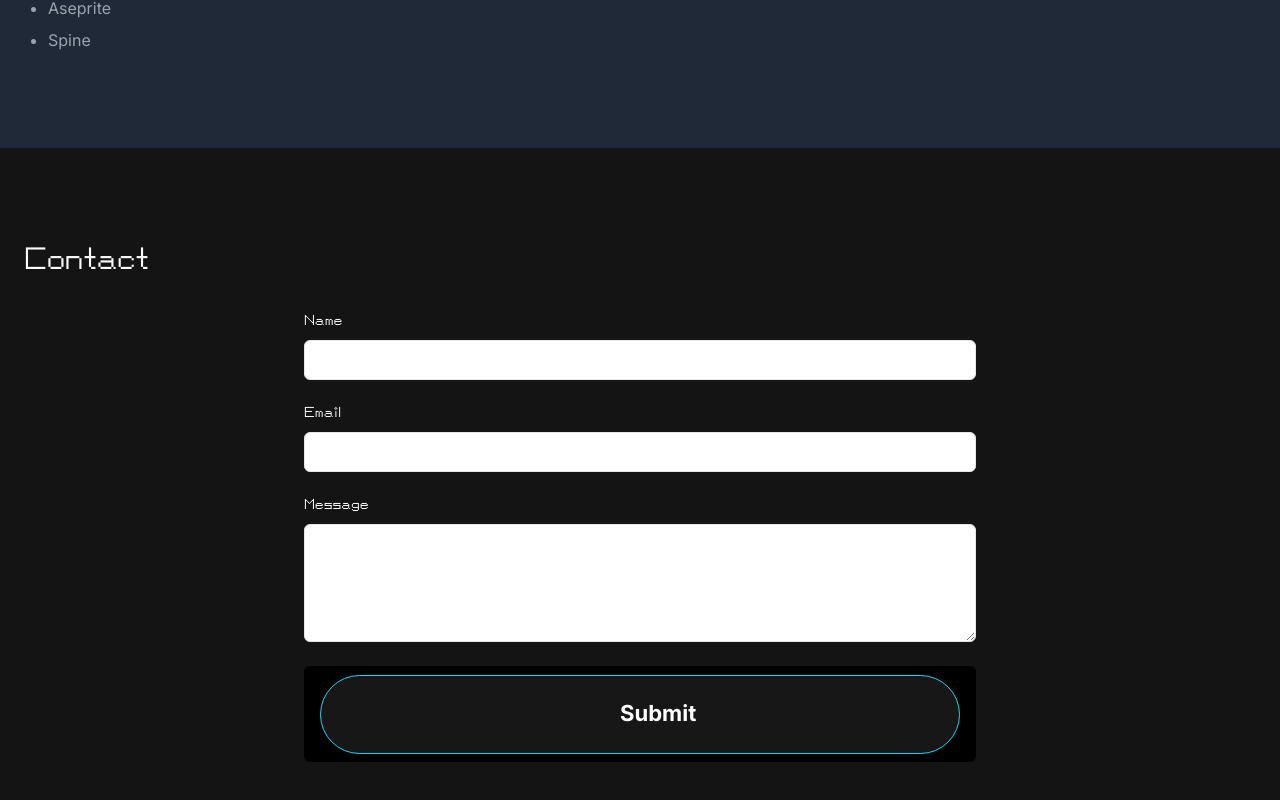
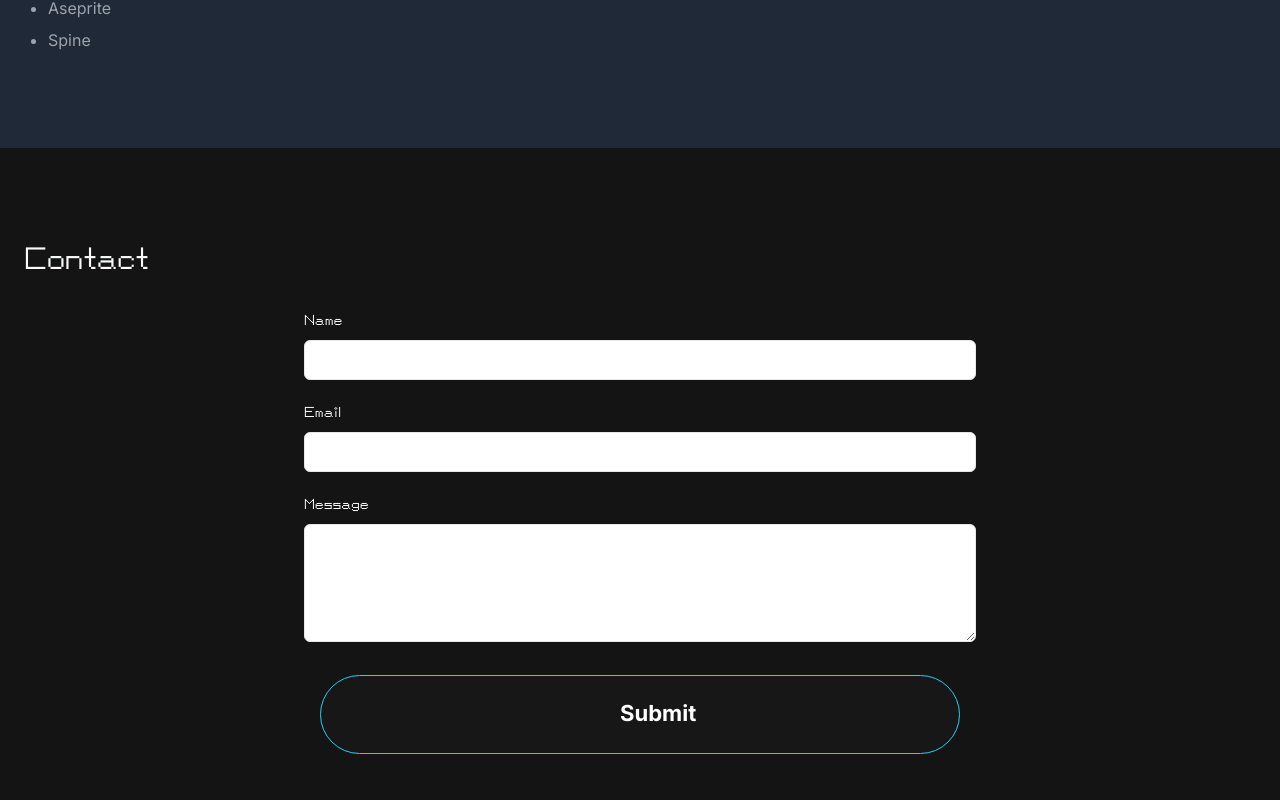
Before and after one commit to ravking77777/kjh-portfolio, a Next.js app: page / in a window 1280 px wide. Shown: the part 1821-2621 px from the top of the page. Built offline with nearby package versions, Linux system fonts and the light colour scheme.

Commit message:
버튼 2차 수정

```diff
--- a/src/app/globals.css
+++ b/src/app/globals.css
@@ -27,5 +27,9 @@ body {
 }
 
 .button {
-    background-color: #141414;
+    background-color: #172439;
 }
+
+.bg-black {
+  background-color: #141414
+}
```
